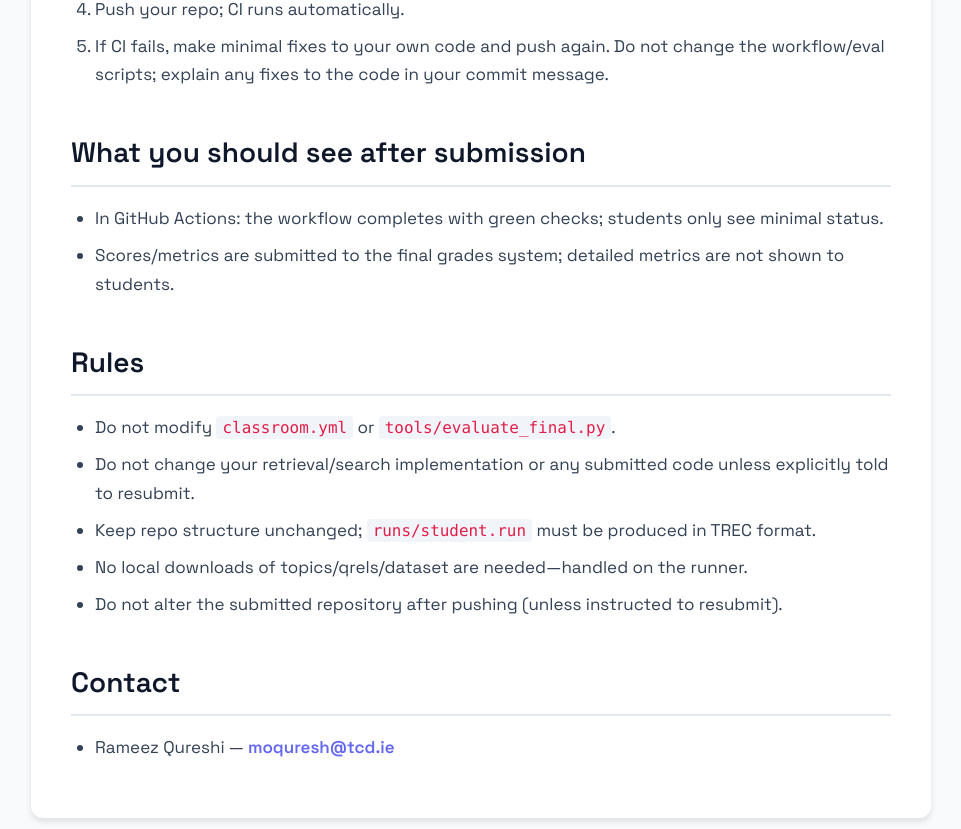
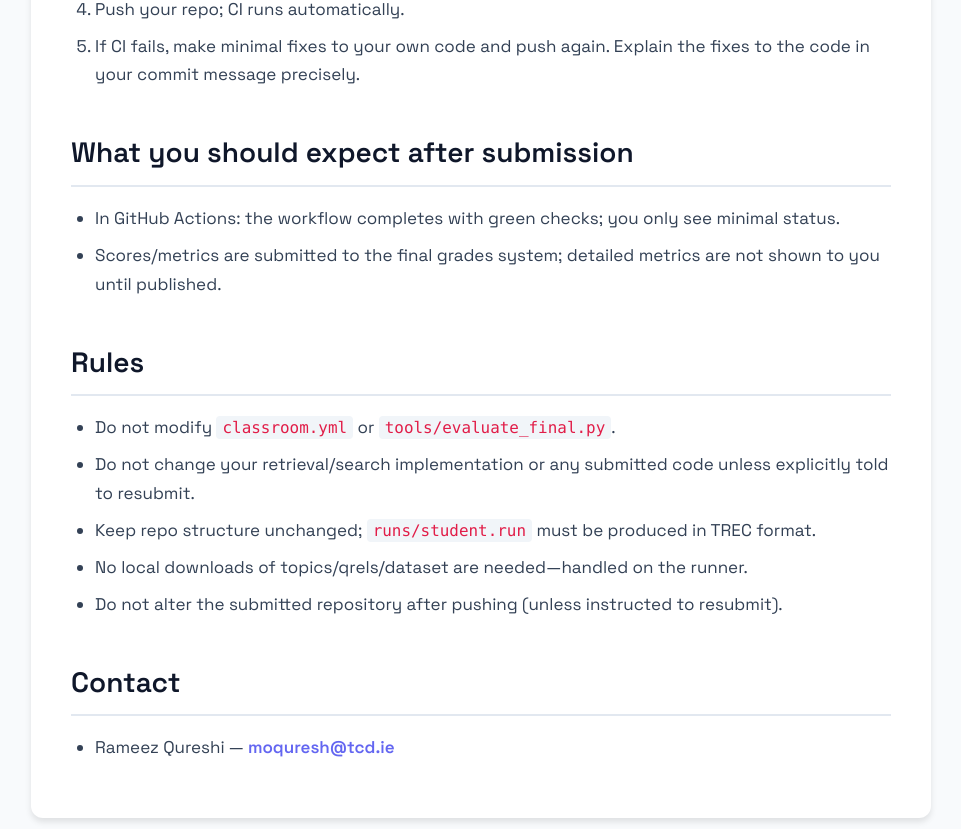
Before and after one commit to rameez-mrq/Leaderboards, a SvelteKit app: page /final-grades in a window 1280 px wide. Shown: the part 1057-1886 px from the top of the page, without its empty margins (159-1120 px from the left). Built offline with nearby package versions, Linux system fonts and the light colour scheme.

Commit message:
Update final grades guide to clarify CI failure instructions and enhance visibility of scores/metrics submission details.

```diff
--- a/src/routes/final-grades/+page.svelte
+++ b/src/routes/final-grades/+page.svelte
@@ -19,11 +19,11 @@
 2) Ensure your code can build and writes \`runs/student.run\` in TREC format (local sanity check optional).
 3) Commit only your retrieval code/configs; leave workflow/eval scripts untouched.
 4) Push your repo; CI runs automatically.
-5) If CI fails, make minimal fixes to your own code and push again. Do not change the workflow/eval scripts; explain any fixes to the code in your commit message.
+5) If CI fails, make minimal fixes to your own code and push again. Explain the fixes to the code in your commit message precisely.
 
-## What you should see after submission
-- In GitHub Actions: the workflow completes with green checks; students only see minimal status.
-- Scores/metrics are submitted to the final grades system; detailed metrics are not shown to students.
+## What you should expect after submission
+- In GitHub Actions: the workflow completes with green checks; you only see minimal status.
+- Scores/metrics are submitted to the final grades system; detailed metrics are not shown to you until published.
 
 ## Rules
 - Do not modify \`classroom.yml\` or \`tools/evaluate_final.py\`.
```
